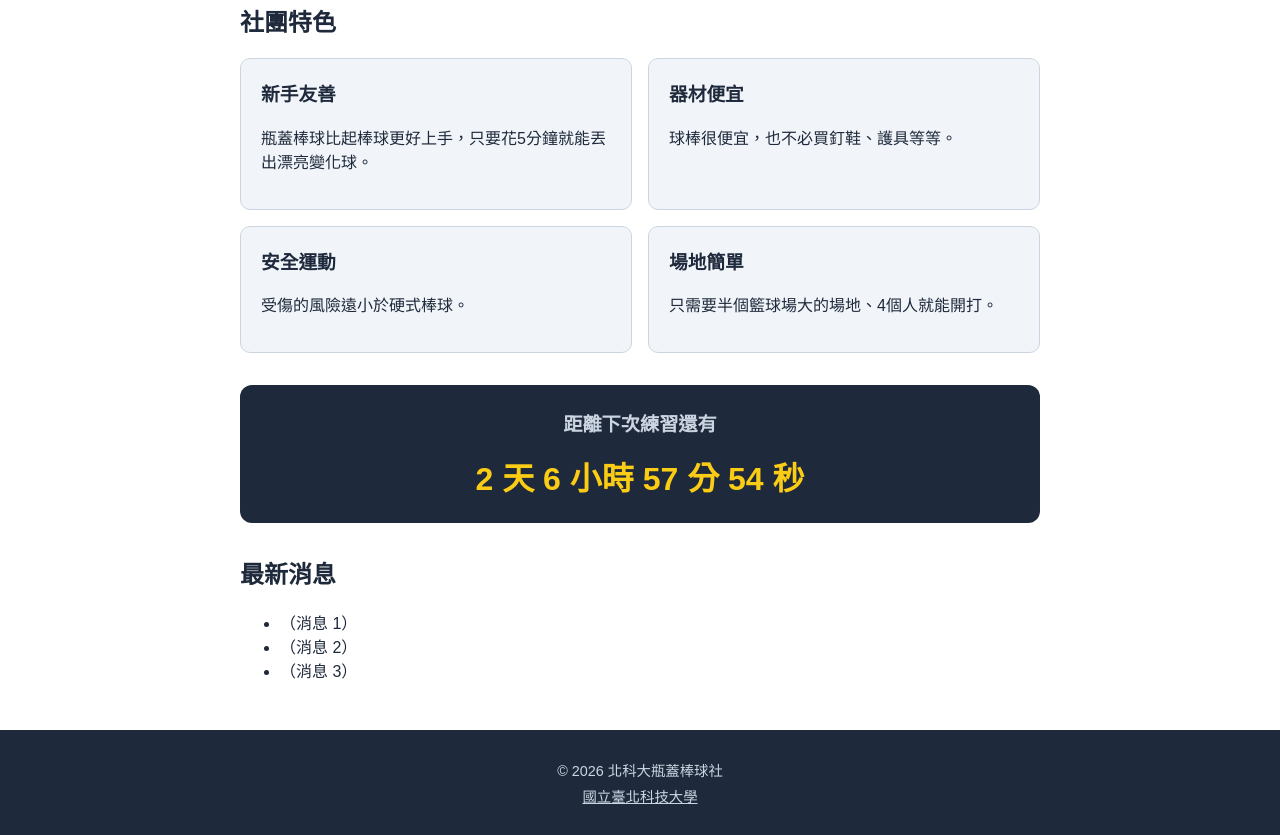
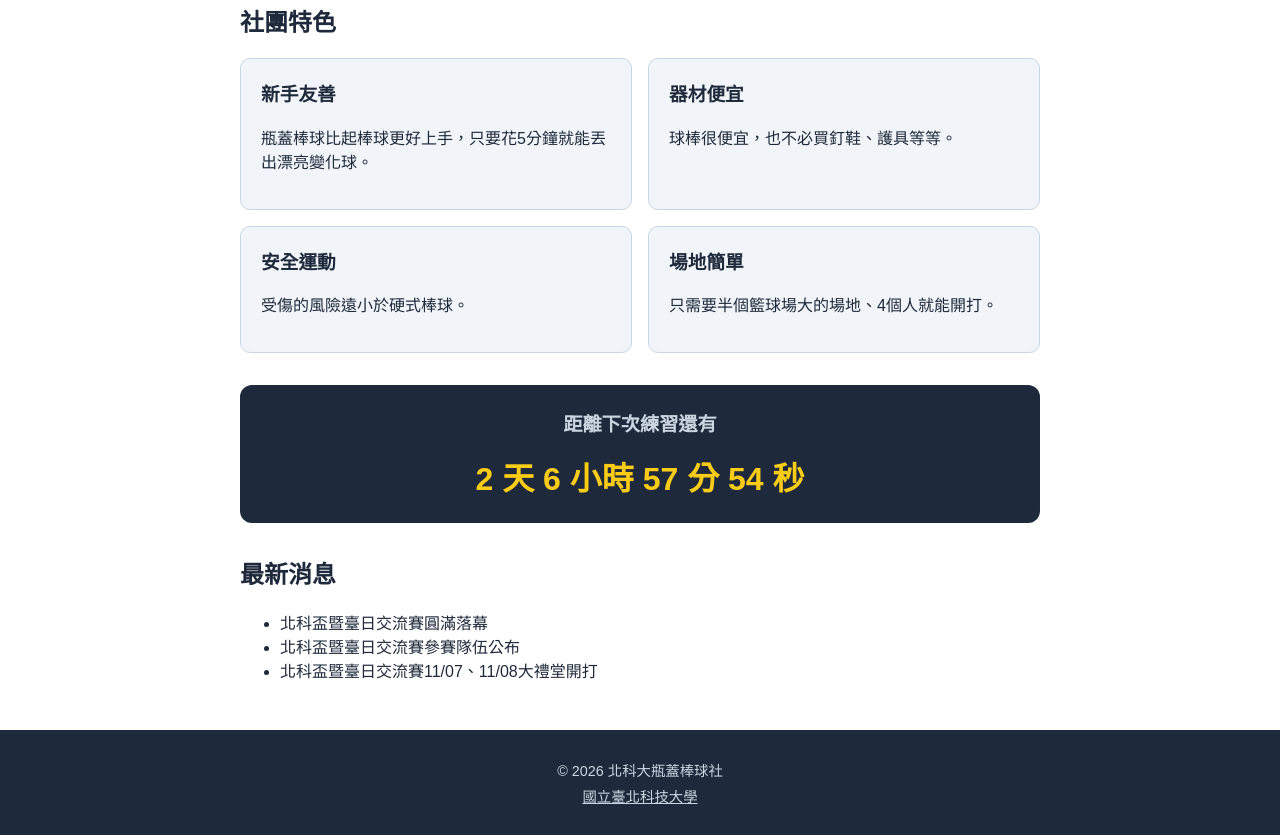
Before and after one commit to Good9tTo9t/webclass-midterm, a plain HTML site: page index.html in a window 1280 px wide. Shown: the part 772-1607 px from the top of the page. Drawn offline with Linux system fonts and the light colour scheme.

Commit message:
Update news section with latest announcements

```diff
--- a/index.html
+++ b/index.html
@@ -61,9 +61,9 @@
     <section class="news">
       <h2>最新消息</h2>
       <ul>
-        <li>（消息 1）</li>
-        <li>（消息 2）</li>
-        <li>（消息 3）</li>
+        <li>北科盃暨臺日交流賽圓滿落幕</li>
+        <li>北科盃暨臺日交流賽參賽隊伍公布</li>
+        <li>北科盃暨臺日交流賽11/07、11/08大禮堂開打</li>
       </ul>
     </section>
 
```
